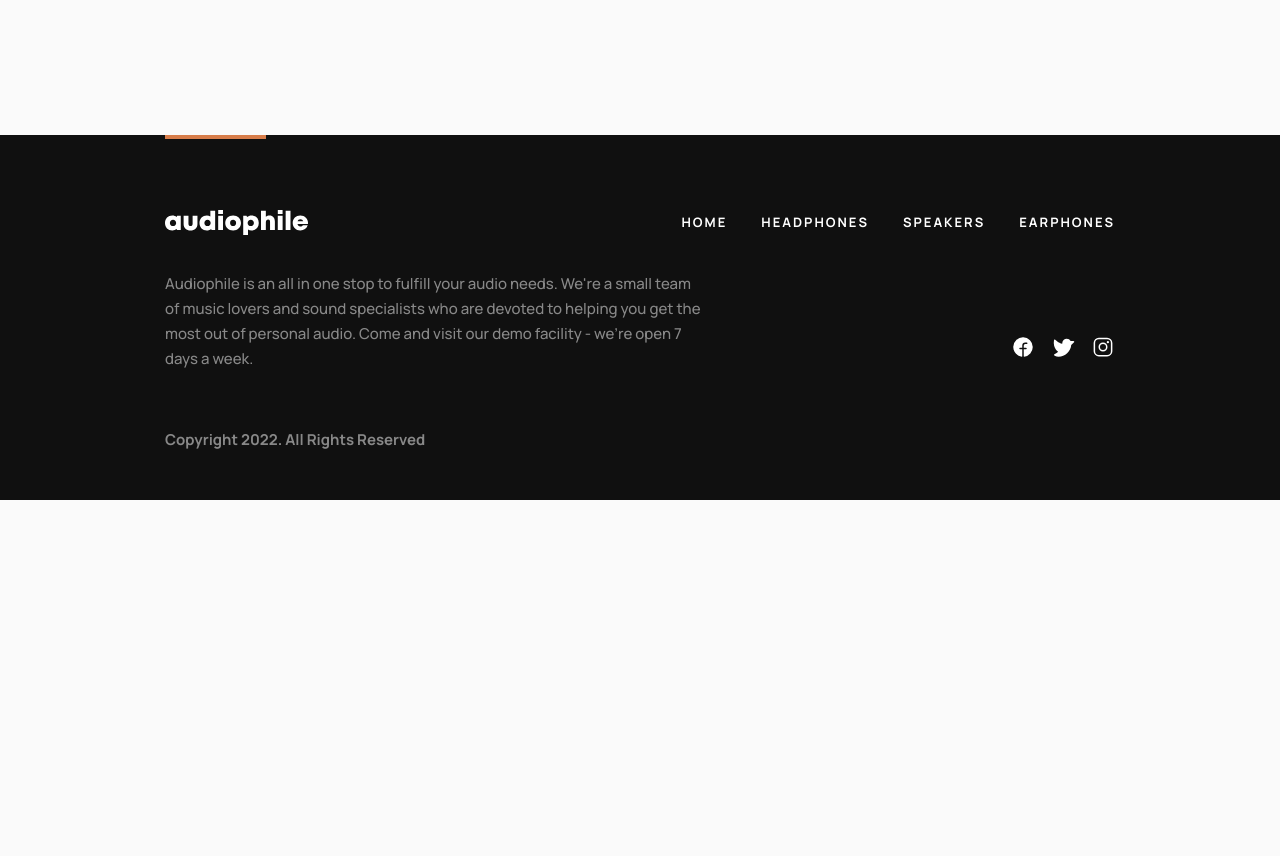
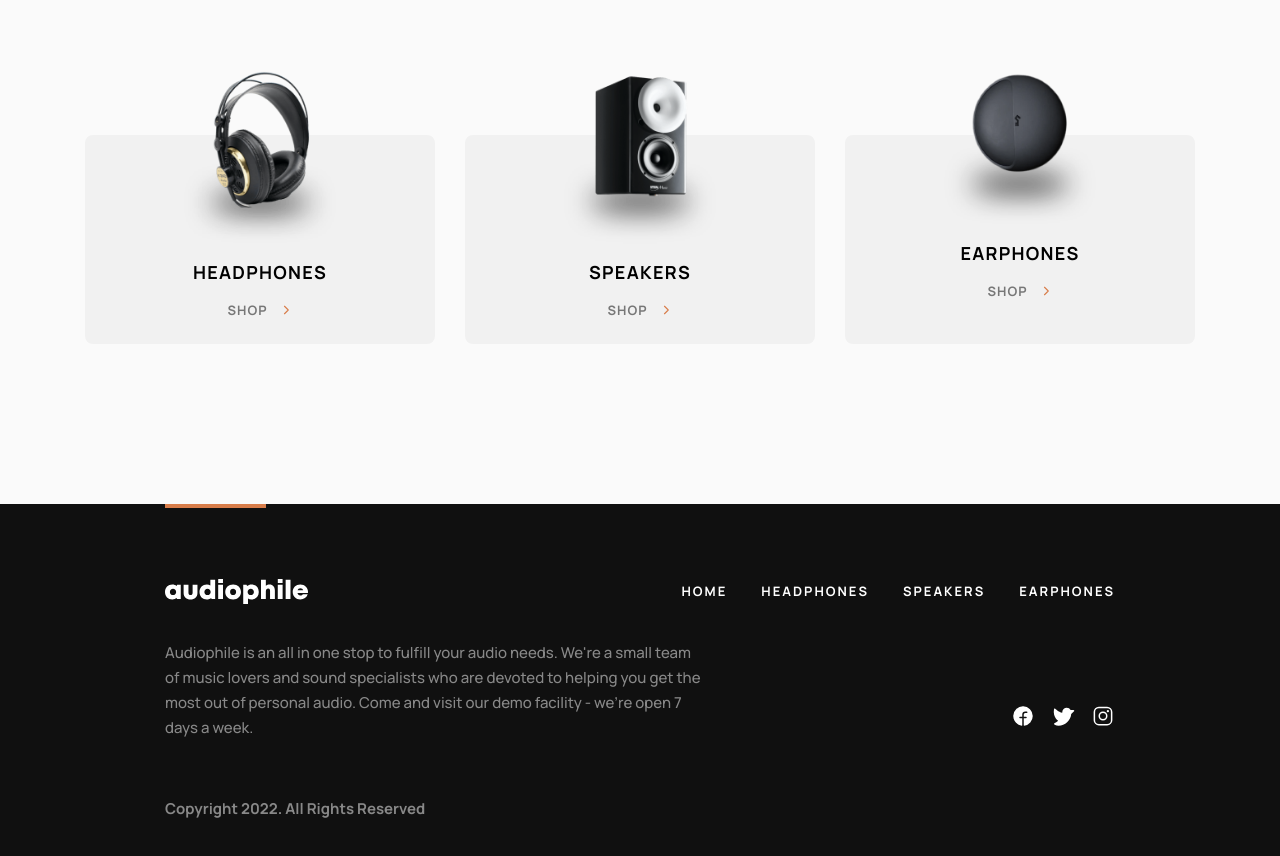
Before and after one commit to Flaviojcf/audiophile_e-commerce, a React (Vite) app: page /products/earphones in a window 1280 px wide. Shown: the part 880-1736 px from the top of the page. Before the commit the page ends 1380 px from the top, so only its background shows below. Built offline with nearby package versions, Linux system fonts and the light colour scheme.

Commit message:
feat: add ProductCategoriesNavigator to Products page

```diff
--- a/src/pages/Products/index.tsx
+++ b/src/pages/Products/index.tsx
@@ -1,6 +1,7 @@
 import { useEffect, useState } from 'react'
-import { useParams, useNavigate } from 'react-router-dom'
+import { useParams, useNavigate, useLocation } from 'react-router-dom'
 import { Product } from '../../components/Product'
+import { ProductCategoriesNavigator } from '../../components/ProductCategoriesNavigator'
 
 import productsJSON from '../../data/products.json'
 import { Container, Content, ProductsContainer } from './styles'
@@ -26,9 +27,12 @@
   const [products, setProducts] = useState<ProductType[]>([])
 
   const { category } = useParams()
+  const location = useLocation()
   const navigate = useNavigate()
 
   useEffect(() => {
+    window.scrollTo(0, 0)
+
     const productCategories = Object.keys(ProductCategories)
 
     if (!(productCategories.find((type) => type === category))) {
@@ -50,7 +54,7 @@
     }))
 
     setProducts(mappedProducts)
-  }, [])
+  }, [location.pathname])
 
   return (
     <Container>
@@ -58,8 +62,6 @@
         <ProductsContainer>
           {products.map((product, index) => {
             const isEven = index % 2 === 0
-
-            console.log(product.imageUrl)
 
             return (
               <Product
@@ -74,6 +76,8 @@
             )
           })}
         </ProductsContainer>
+
+        <ProductCategoriesNavigator />
       </Content>
     </Container>
   )
--- a/src/pages/Products/styles.ts
+++ b/src/pages/Products/styles.ts
@@ -6,6 +6,11 @@
 
 export const Content = styled.div`
   padding: 10rem 0;
+
+  display: flex;
+  flex-direction: column;
+  align-items: center;
+  gap: 10rem;
 `
 
 export const ProductsContainer = styled.div`
```
